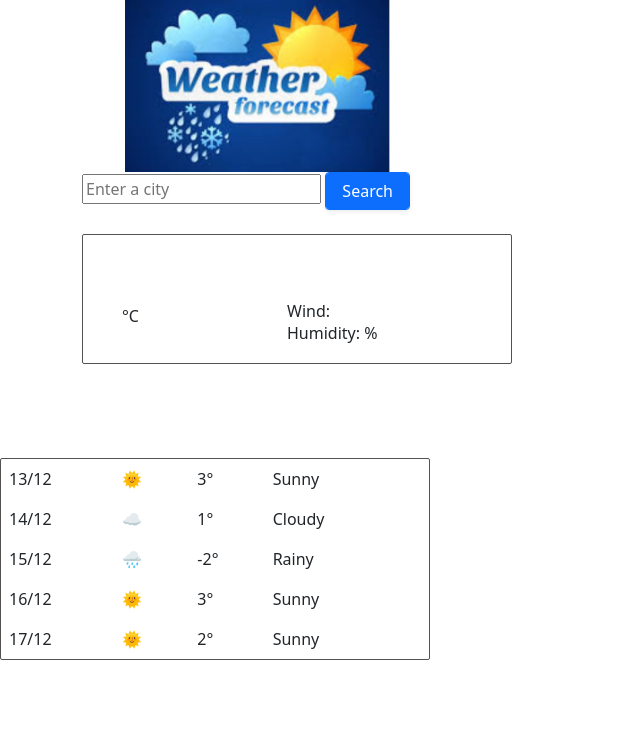
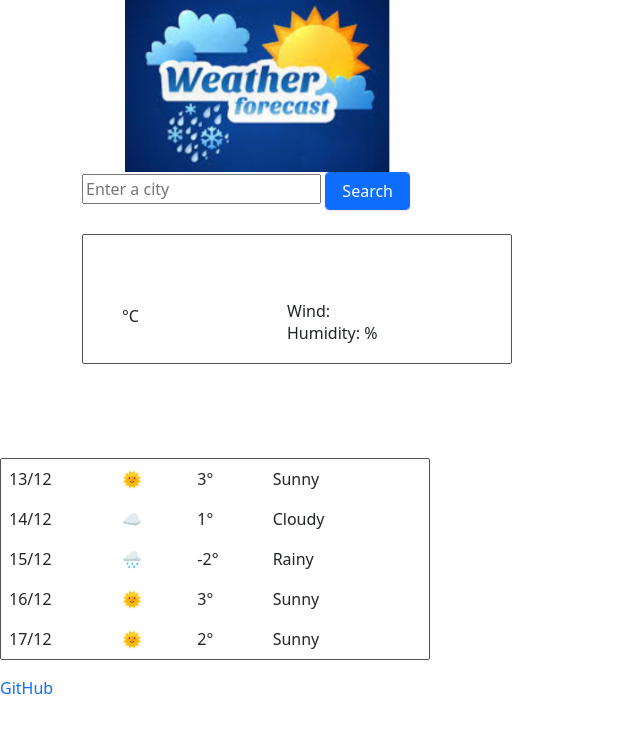
Before and after one commit to SiyanaNova/Siyana-s-project, a website built with Parcel: page src/index.html in a window 1280 px wide. Shown: the top 732 px of the page, without its empty margins (0-640 px from the left). Built offline with nearby package versions, Linux system fonts and the light colour scheme.

Commit message:
added the link to GitHub at the bottom of the page

```diff
--- a/src/index.html
+++ b/src/index.html
@@ -73,6 +73,6 @@
 </div>
     </div>
     <script src="index.js"></script>
-    <link href="https://github.com/SiyanaNova/Siyana-s-project" />
+    <a href="https://github.com/SiyanaNova/Siyana-s-project">GitHub</a>
   </body>
 </html>
```
